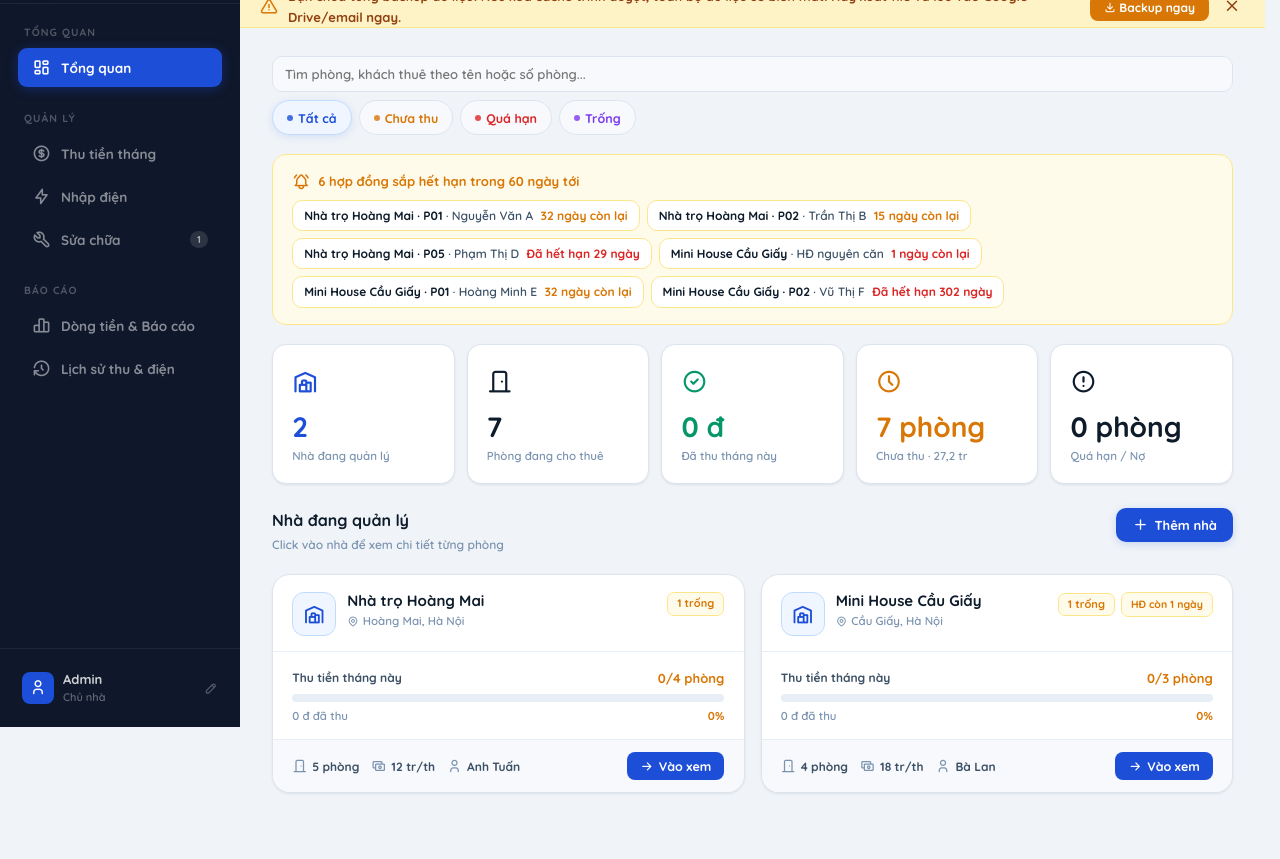
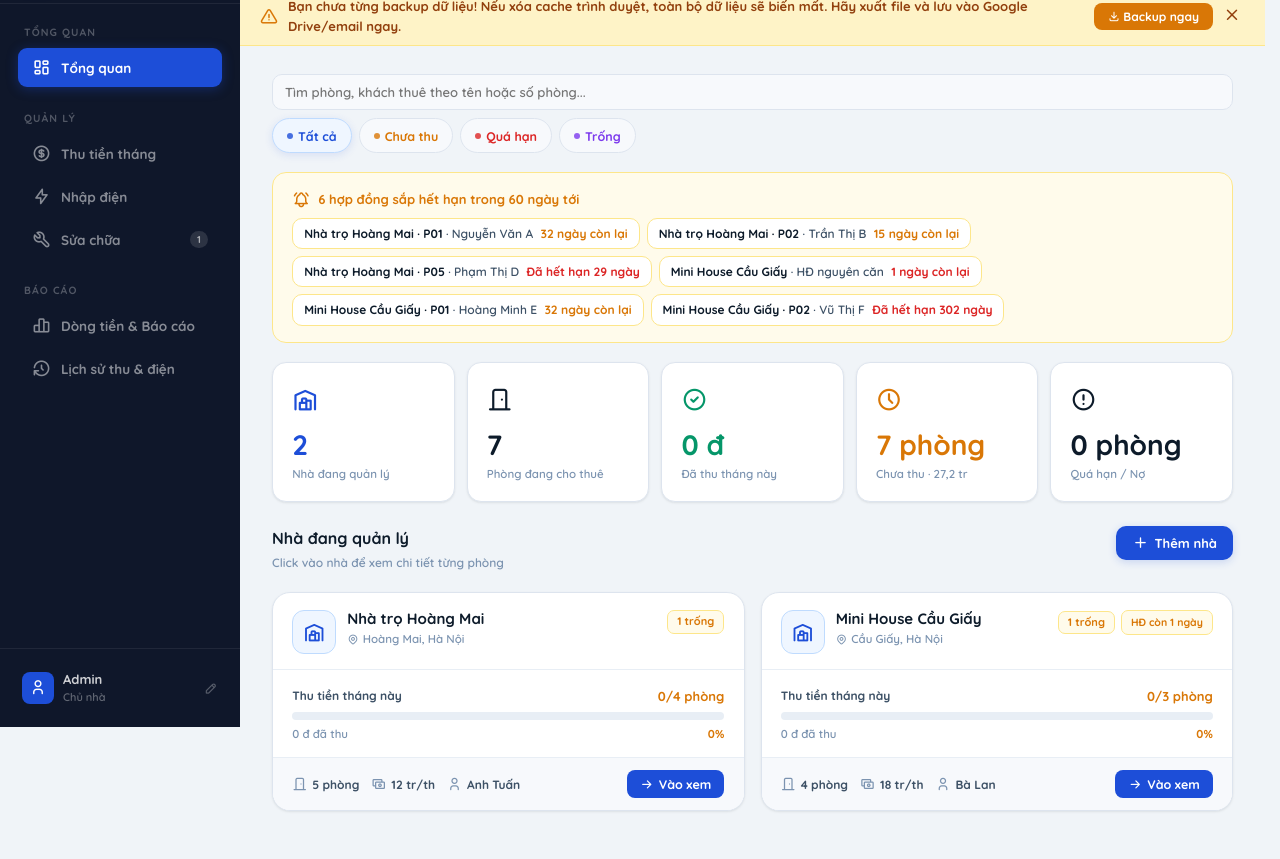
Before and after one commit to dosmos-batdongsan/dosmos, a plain HTML site: page index.html in a window 1280 px wide. Shown: the part 73-932 px from the top of the page. Drawn offline with Linux system fonts and the light colour scheme.

Commit message:
Refactor backup banner for improved layout
Updated the backup banner layout to include flex-wrap and adjusted button styles.

```diff
--- a/index.html
+++ b/index.html
@@ -634,11 +634,13 @@
     </header>
 
     <!-- Backup warning banner -->
-    <div id="backup-banner" style="display:flex;align-items:center;gap:10px;background:#FEF3C7;border-bottom:1px solid #FDE68A;padding:10px 20px;font-size:13px;color:#92400E;font-weight:700">
+    <div id="backup-banner" style="display:flex;align-items:center;gap:10px;background:#FEF3C7;border-bottom:1px solid #FDE68A;padding:10px 20px;font-size:13px;color:#92400E;font-weight:700;flex-wrap:wrap">
       <i class="ti ti-alert-triangle" style="font-size:18px;color:#D97706;flex-shrink:0"></i>
-      <span id="backup-banner-msg"></span>
-      <button onclick="exportData()" style="margin-left:auto;background:#D97706;color:#fff;border:none;border-radius:8px;padding:6px 14px;font-size:12px;font-weight:700;cursor:pointer;font-family:'Quicksand',sans-serif;white-space:nowrap"><i class="ti ti-download"></i> Backup ngay</button>
-      <button onclick="dismissBackupBanner()" style="background:none;border:none;cursor:pointer;color:#92400E;font-size:18px;padding:0 4px" title="Bỏ qua hôm nay"><i class="ti ti-x"></i></button>
+      <span id="backup-banner-msg" style="flex:1 1 280px;min-width:0;line-height:1.5"></span>
+      <div style="display:flex;align-items:center;gap:6px;margin-left:auto;flex-shrink:0">
+        <button onclick="exportData()" style="background:#D97706;color:#fff;border:none;border-radius:8px;padding:6px 14px;font-size:12px;font-weight:700;cursor:pointer;font-family:'Quicksand',sans-serif;white-space:nowrap"><i class="ti ti-download"></i> Backup ngay</button>
+        <button onclick="dismissBackupBanner()" style="background:none;border:none;cursor:pointer;color:#92400E;font-size:18px;padding:0 4px;flex-shrink:0" title="Bỏ qua hôm nay"><i class="ti ti-x"></i></button>
+      </div>
     </div>
 
     <div class="content">
```
